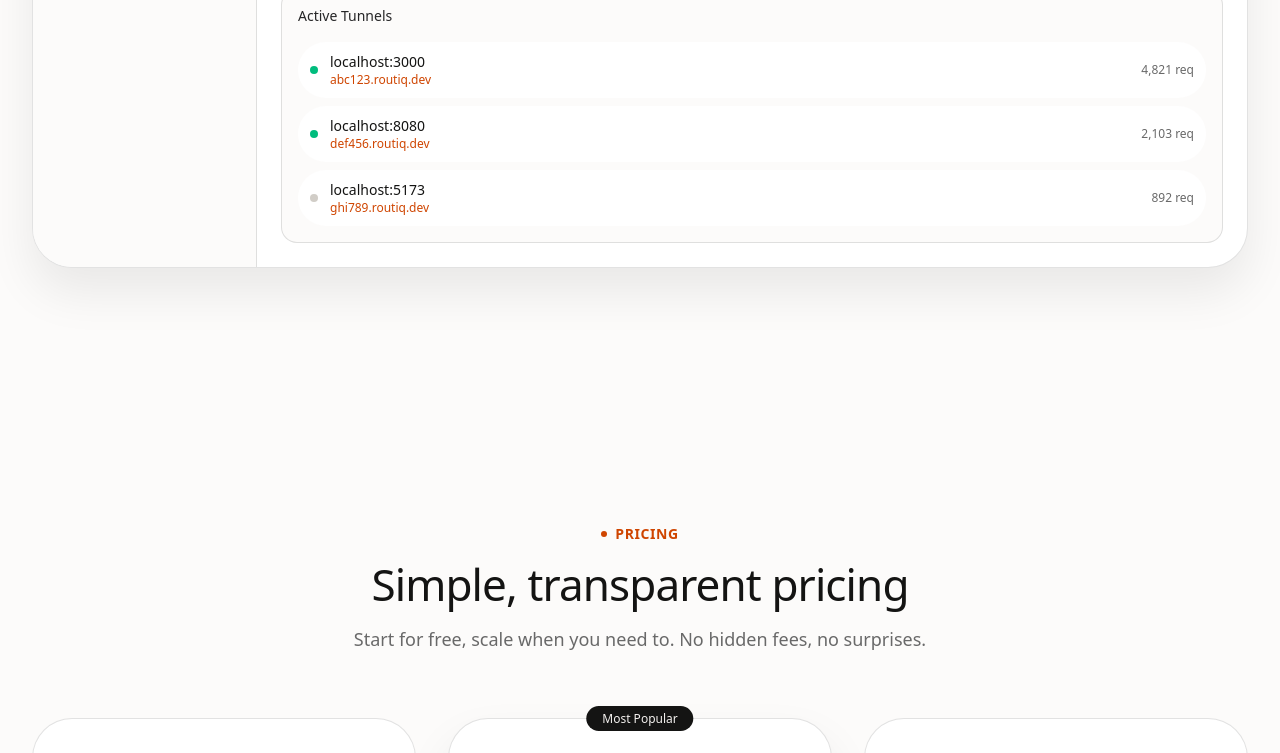
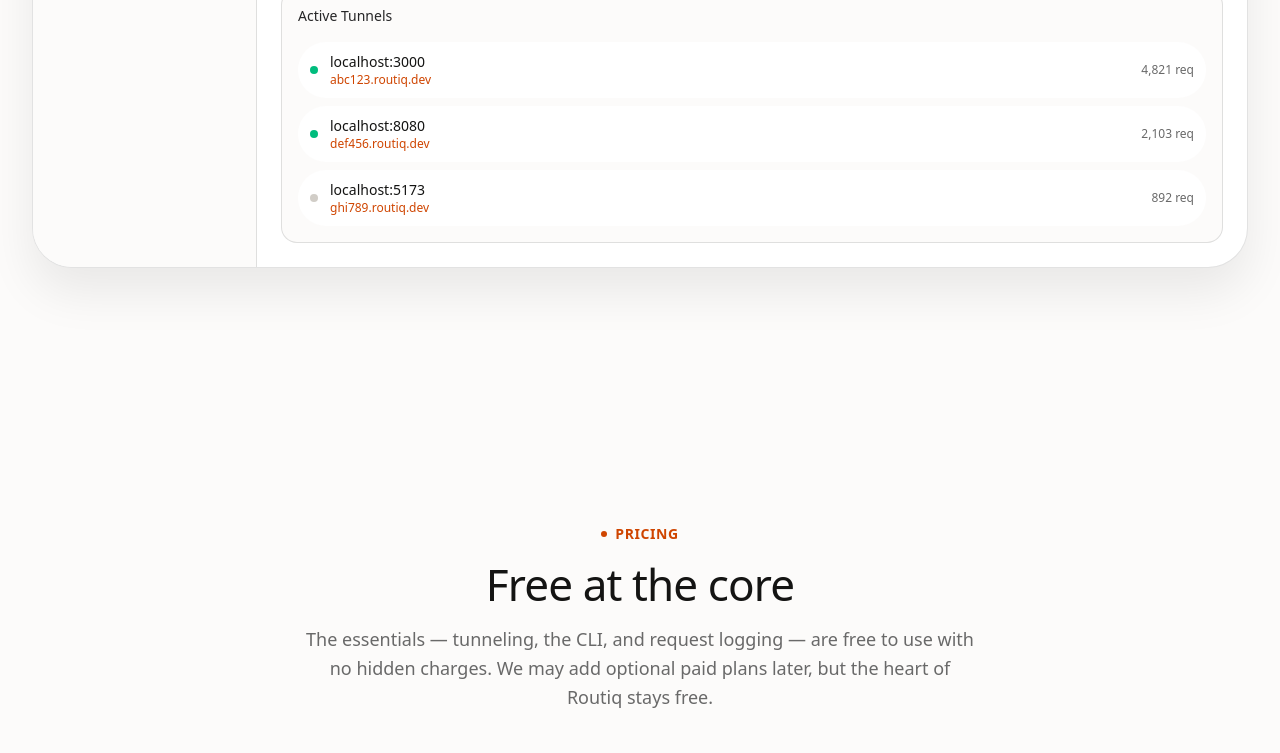
Before and after one commit to ayush844/Routiq, a Next.js app in the folder apps/web/: page / in a window 1280 px wide. Shown: the part 4708-5461 px from the top of the page. Built offline with nearby package versions, Linux system fonts and the light colour scheme.

Commit message:
change the pricing section

```diff
--- a/apps/web/sections/cta.tsx
+++ b/apps/web/sections/cta.tsx
@@ -28,8 +28,7 @@
               <span className="text-canvas/80">today.</span>
             </h2>
             <p className="mx-auto mt-4 max-w-lg text-lg text-white/60">
-              Join thousands of developers shipping faster with Routiq.
-              Free to start, no credit card required.
+              Start tunneling in seconds. Free to use, no credit card required.
             </p>
 
             <div className="mt-8 flex flex-wrap items-center justify-center gap-4">
--- a/apps/web/sections/pricing.tsx
+++ b/apps/web/sections/pricing.tsx
@@ -1,65 +1,23 @@
 "use client";
 
 import { motion } from "framer-motion";
-import { Check } from "lucide-react";
-import Link from "next/link";
+import { Check, Github, Star } from "lucide-react";
 import { SectionHeader } from "@/components/section-header";
 import { AnimatedButton } from "@/components/animated-button";
 import { Button } from "@/components/ui/button";
-import { staggerContainer, fadeInUp, viewportOnce } from "@/lib/animations";
-import { cn } from "@/lib/utils";
+import { fadeInUp, viewportOnce } from "@/lib/animations";
 
-const plans = [
-  {
-    name: "Free",
-    price: "$0",
-    period: "forever",
-    description: "Perfect for side projects and learning.",
-    features: [
-      "1 active tunnel",
-      "100 requests/day",
-      "Community support",
-      "Basic request logging",
-      "Random subdomain",
-    ],
-    cta: "Get Started",
-    highlighted: false,
-  },
-  {
-    name: "Pro",
-    price: "$12",
-    period: "/month",
-    description: "For developers who ship every day.",
-    features: [
-      "10 active tunnels",
-      "Unlimited requests",
-      "Custom subdomains",
-      "Advanced analytics",
-      "Priority support",
-      "Team collaboration",
-      "Webhook replay",
-    ],
-    cta: "Start Free Trial",
-    highlighted: true,
-  },
-  {
-    name: "Enterprise",
-    price: "Custom",
-    period: "",
-    description: "For teams with advanced security needs.",
-    features: [
-      "Unlimited tunnels",
-      "Dedicated relay nodes",
-      "SSO & SAML",
-      "Audit logs",
-      "SLA guarantee",
-      "Custom domains",
-      "Dedicated support",
-    ],
-    cta: "Contact Sales",
-    highlighted: false,
-  },
+const features = [
+  "Expose localhost via CLI",
+  "Live request logging",
+  "No hidden fees today",
+  "Open source",
+  "No credit card to start",
 ];
+
+const GITHUB_REPO = "https://github.com/ayush844/Routiq";
+const GITHUB_PROFILE = "https://github.com/ayush844";
+const TWITTER = "https://x.com/ayushuprush";
 
 export function Pricing() {
   return (
@@ -69,77 +27,76 @@
           initial="hidden"
           whileInView="visible"
           viewport={viewportOnce}
-          variants={staggerContainer}
+          variants={fadeInUp}
         >
           <SectionHeader
             eyebrow="Pricing"
-            title="Simple, transparent pricing"
-            description="Start for free, scale when you need to. No hidden fees, no surprises."
+            title="Free at the core"
+            description="The essentials — tunneling, the CLI, and request logging — are free to use with no hidden charges. We may add optional paid plans later, but the heart of Routiq stays free."
           />
 
-          <div className="grid gap-6 lg:grid-cols-3 lg:gap-8">
-            {plans.map((plan) => (
-              <motion.div
-                key={plan.name}
-                variants={fadeInUp}
-                whileHover={{ y: -6 }}
-                transition={{ type: "spring", stiffness: 300, damping: 20 }}
-                className={cn(
-                  "relative flex flex-col rounded-[40px] border p-8 transition-all duration-300",
-                  plan.highlighted
-                    ? "border-ink bg-white shadow-card"
-                    : "border-ink/10 bg-white hover:border-ink/20 hover:shadow-nav"
-                )}
-              >
-                {plan.highlighted && (
-                  <div className="absolute -top-3.5 left-1/2 -translate-x-1/2">
-                    <span className="rounded-full bg-ink px-4 py-1 text-xs font-medium text-canvas">
-                      Most Popular
-                    </span>
-                  </div>
-                )}
+          <div className="mx-auto max-w-lg">
+            <div className="rounded-[40px] border border-ink/10 bg-white p-8 text-center shadow-card md:p-10">
+              <p className="text-5xl font-medium tracking-[-0.02em] text-ink">
+                $0
+              </p>
+              <p className="mt-1 text-muted">to get started</p>
 
-                <div className="mb-6">
-                  <h3 className="text-lg font-medium text-ink">{plan.name}</h3>
-                  <p className="mt-1 text-sm text-muted">{plan.description}</p>
-                </div>
-
-                <div className="mb-8">
-                  <span className="text-4xl font-medium tracking-[-0.02em] text-ink">
-                    {plan.price}
-                  </span>
-                  {plan.period && (
-                    <span className="text-muted">{plan.period}</span>
-                  )}
-                </div>
-
-                <ul className="mb-8 flex-1 space-y-3">
-                  {plan.features.map((feature) => (
+              <ul className="mt-8 space-y-3 text-left">
+                {features.map((feature) => (
                   <li
                     key={feature}
-                      className="flex items-start gap-3 text-sm text-muted"
+                    className="flex items-center gap-3 text-sm text-muted"
                   >
-                      <Check className="mt-0.5 h-4 w-4 shrink-0 text-signal" />
+                    <Check className="h-4 w-4 shrink-0 text-signal" />
                     {feature}
                   </li>
                 ))}
               </ul>
 
-                {plan.highlighted ? (
-                  <AnimatedButton className="w-full" asChild>
-                    <Link href="#cta">{plan.cta}</Link>
+              <div className="mt-8 space-y-3">
+                <AnimatedButton variant="signal" className="w-full" asChild>
+                  <a
+                    href={GITHUB_REPO}
+                    target="_blank"
+                    rel="noopener noreferrer"
+                  >
+                    <Star className="h-4 w-4" />
+                    Star on GitHub
+                  </a>
                 </AnimatedButton>
-                ) : (
-                  <Button
-                    variant={plan.name === "Enterprise" ? "secondary" : "outline"}
-                    className="w-full"
-                    asChild
+
+                <p className="text-sm text-muted">
+                  Routiq is open source — a star helps others find it and
+                  supports what we build next.
+                </p>
+              </div>
+
+              <div className="mt-8 border-t border-ink/10 pt-6">
+                <p className="text-sm text-muted">Follow the journey</p>
+                <div className="mt-3 flex flex-wrap items-center justify-center gap-3">
+                  <Button variant="outline" size="sm" asChild>
+                    <a
+                      href={GITHUB_PROFILE}
+                      target="_blank"
+                      rel="noopener noreferrer"
                     >
-                    <Link href="#cta">{plan.cta}</Link>
+                      <Github className="h-4 w-4" />
+                      @ayush844
+                    </a>
                   </Button>
-                )}
-              </motion.div>
-            ))}
+                  <Button variant="outline" size="sm" asChild>
+                    <a
+                      href={TWITTER}
+                      target="_blank"
+                      rel="noopener noreferrer"
+                    >
+                      @ayushuprush
+                    </a>
+                  </Button>
+                </div>
+              </div>
+            </div>
           </div>
         </motion.div>
       </div>
```
Lines whose indentation alone changed are shown as unchanged.
